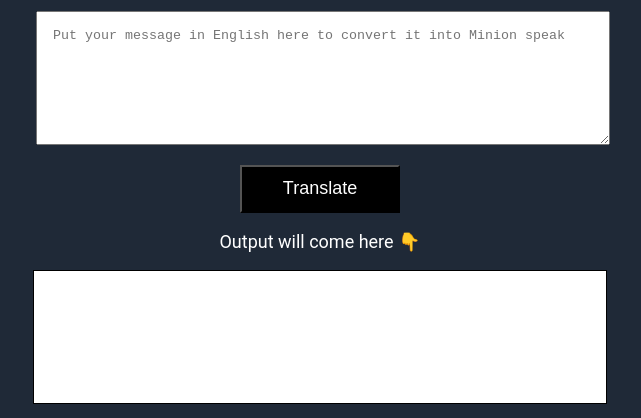
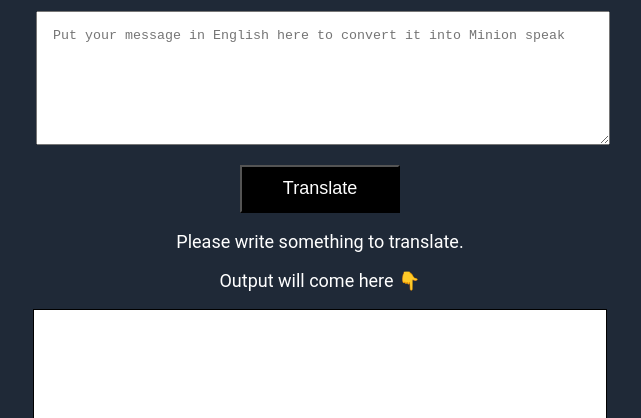
Before and after one commit to ashwinib935/banana-speak, a plain HTML site: page index.html in a window 1280 px wide. Both pictures are taken after a click on the button "Translate". Shown: the part 113-531 px from the top of the page, without its empty margins (320-961 px from the left). Drawn offline with Linux system fonts and the light colour scheme; no server answers; a web font is replaced by a local one.

Commit message:
fix: empty value

```diff
--- a/app.js
+++ b/app.js
@@ -1,6 +1,7 @@
 var btn_translate = document.querySelector("#btn-translate");
 var txt_input = document.querySelector("#txt-input");
 var outputDiv = document.querySelector("#output");
+var message = document.querySelector("#message");
 
 var serverURL = "https://api.funtranslations.com/translate/minion.json";
 
@@ -18,11 +19,18 @@ function errorHandler(error) {
 
 function clickEventHandler() {
     var inputText = txt_input.value;
+    if (inputText) {
+        message.style.display = "none";
         fetch(getTranslationURL(inputText))
             .then(response => response.json())
             .then(json => {
                 var translatedText = json.contents.translated;
                 outputDiv.innerText = translatedText;
             }).catch(errorHandler);
+    } else {
+        message.style.display = "block";
+        message.innerText = "Please write something to translate."
+    }
+
 
 }
--- a/index.html
+++ b/index.html
@@ -21,6 +21,7 @@
         <textarea id="txt-input"
             placeholder="Put your message in English here to convert it into Minion speak"></textarea>
         <button id="btn-translate">Translate</button>
+        <p id="message"></p>
         <div class="div-translated">
             <p>Output will come here 👇</p>
             <div id="output">
--- a/styles.css
+++ b/styles.css
@@ -46,9 +46,13 @@ body {
     padding: 1rem;
 }
 
+#message {
+    font-size: large;
+}
+
 .div-translated p {
     font-size: large;
-
+    color: white;
 }
 
 #btn-translate {
```
Lines whose indentation alone changed are shown as unchanged.
